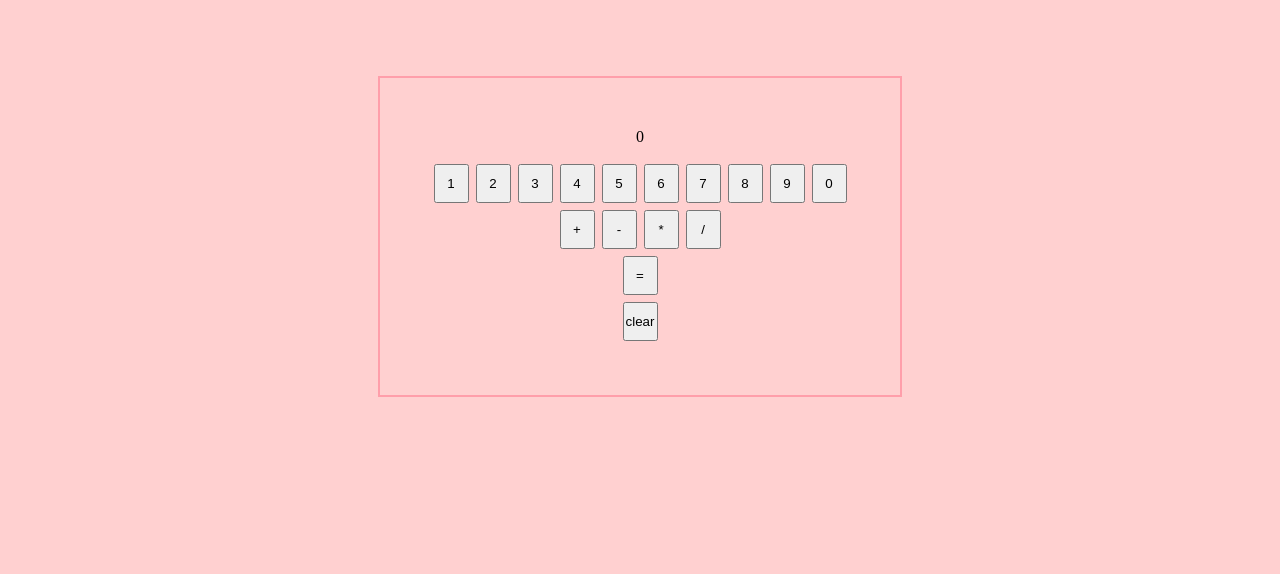
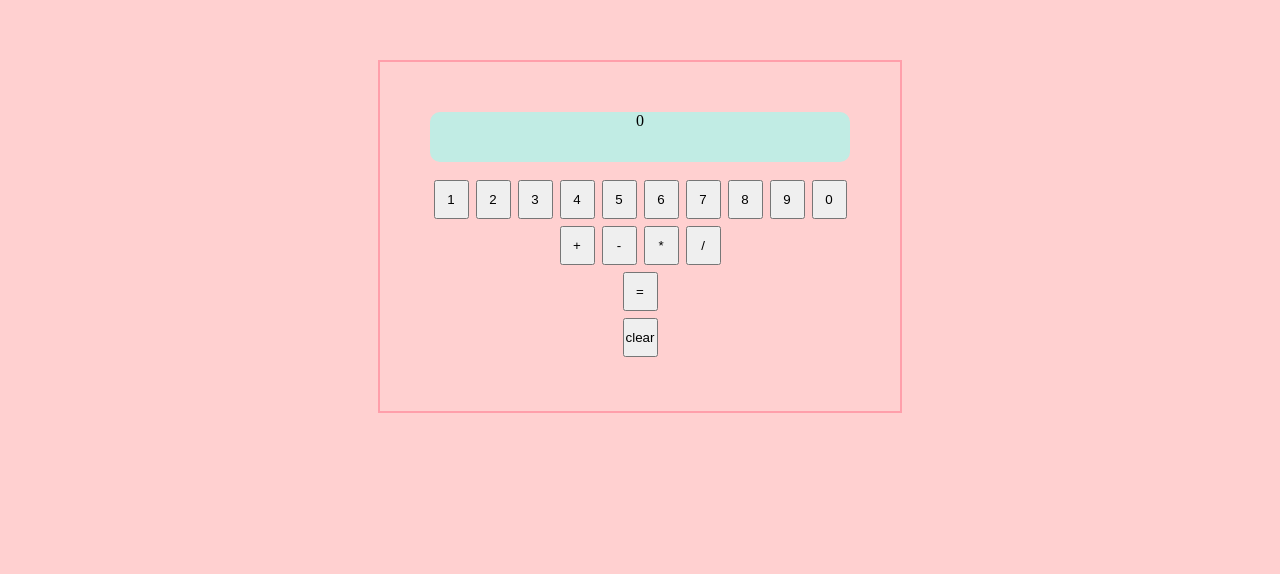
Before and after one commit to reecevlr/odin_calculator, a plain HTML site: page index.html in a window 1280 px wide. Shown: the part 164-738 px from the top of the page. Drawn offline with Linux system fonts and the light colour scheme.

Commit message:
Add style to display

```diff
--- a/style.css
+++ b/style.css
@@ -59,6 +59,19 @@ a:visited {
     flex-direction: column;
 }
 
+.container-display {
+    background-color: var(--button_color);
+    border-radius: 10px;
+    height: 50px;
+    width: 100%;
+
+    display: flex;
+    flex-direction: column;
+}
+
+#in-display {
+}
+
 .container-calc {
     padding: 50px;
     border: 2px solid #FF9EAA;
```
